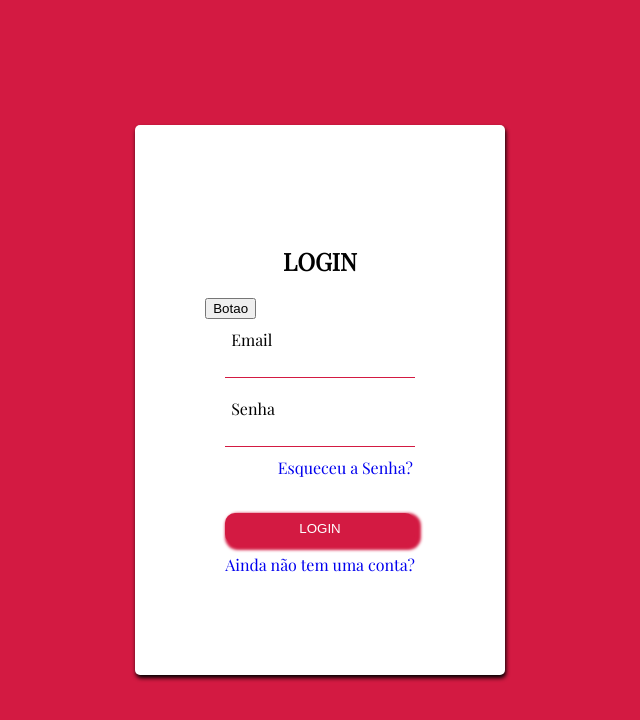
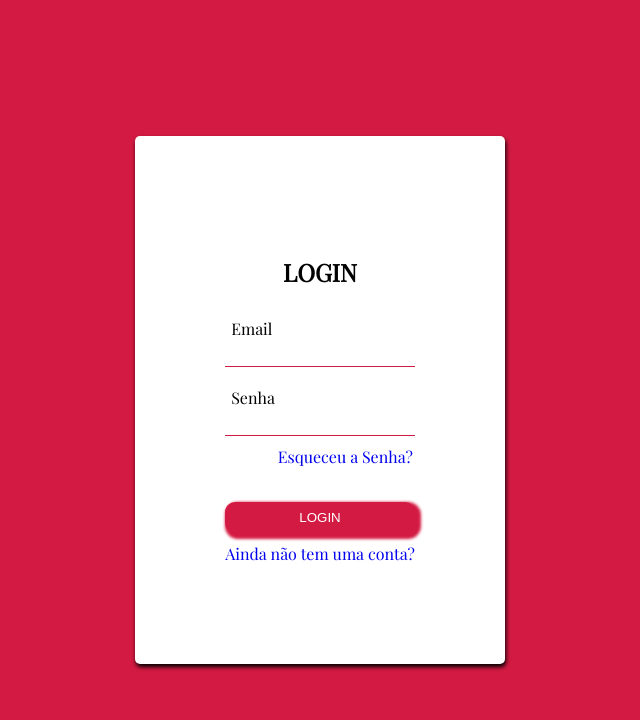
Before and after one commit to filipe-dias-dev/form_eventos, a plain HTML site: page index.html in a window 1280 px wide. Shown: the whole page, without its empty margins (320-960 px from the left). Drawn offline with nearby package versions, Linux system fonts and the light colour scheme.

Commit message:
remove button para teste

```diff
--- a/index.html
+++ b/index.html
@@ -17,7 +17,6 @@
           <h2>login</h2>
           <div class="underline-title"></div>
         </div>
-        <input type="button" value="Botao" id="bt-dh">
         <form method="post" class="form">
           <div class="form-item">
               <label for="user-email" id="user-email-label">&nbsp;Email</label>
```
